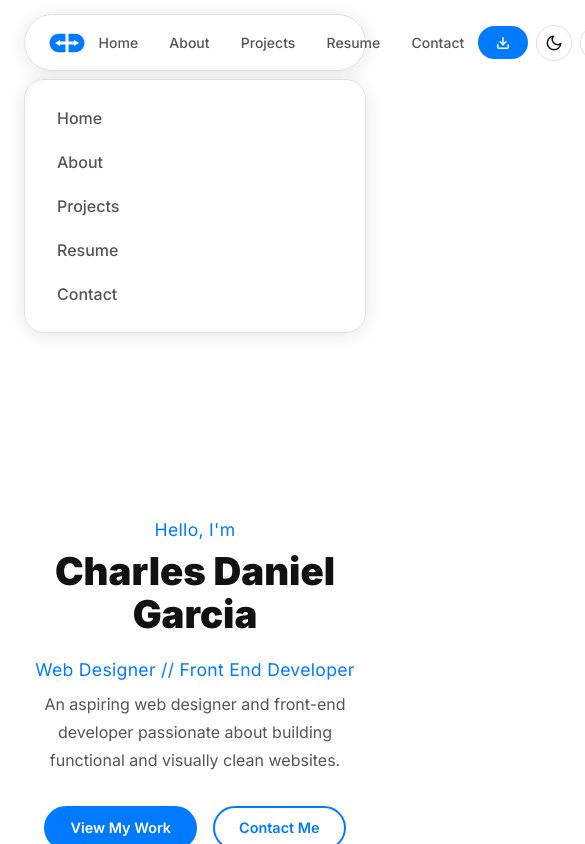
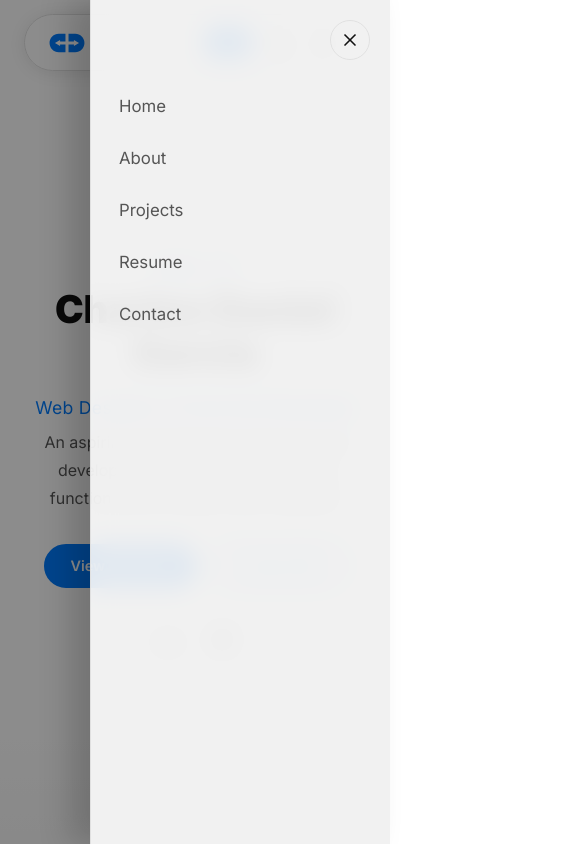
Before and after one commit to GR4C3FR/Portfolio, a React (Vite) app: page / in a window 390 px wide. Both pictures are taken after a click on the button 323 px from the left and 42 px from the top of the page. Shown: the top 844 px of the page, 585 px wide, since content can reach past the window. Built offline with nearby package versions, Linux system fonts and the light colour scheme.

Commit message:
mobile responsiveness

```diff
--- a/src/components/Navbar.css
+++ b/src/components/Navbar.css
@@ -184,3 +184,73 @@
     display: none;
   }
 }
+
+/* Side drawer + backdrop for mobile */
+.menu-backdrop {
+  position: fixed;
+  inset: 0;
+  background: rgba(0, 0, 0, 0.45);
+  z-index: 1100;
+  pointer-events: all;
+}
+
+.side-drawer {
+  position: fixed;
+  top: 0;
+  right: 0;
+  height: 100vh;
+  width: 300px;
+  max-width: 85%;
+  max-width: 100vw;
+  background: var(--nav-bg);
+  backdrop-filter: blur(12px);
+  border-left: 1px solid var(--border);
+  box-shadow: -20px 0 30px rgba(0, 0, 0, 0.18);
+  z-index: 1150;
+  display: flex;
+  flex-direction: column;
+  padding: 1.25rem;
+  gap: 1rem;
+  overflow-y: auto;
+  -webkit-overflow-scrolling: touch;
+  pointer-events: all;
+  touch-action: pan-y;
+}
+
+.drawer-header {
+  display: flex;
+  justify-content: flex-end;
+}
+
+.side-drawer .drawer-nav {
+  display: flex;
+  flex-direction: column;
+  gap: 0.5rem;
+  margin-top: 0.5rem;
+}
+
+.drawer-link {
+  background: none;
+  border: none;
+  text-align: left;
+  font-family: 'Inter', sans-serif;
+  font-size: 1.05rem;
+  padding: 0.75rem 0.5rem;
+  border-radius: 8px;
+  color: var(--text-muted);
+  cursor: pointer;
+}
+
+.drawer-link:hover {
+  background: var(--bg-secondary);
+  color: var(--text);
+}
+
+/* Ensure hamburger close button in drawer looks correct */
+.hamburger.close {
+  width: 40px;
+  height: 40px;
+  display: inline-flex;
+  align-items: center;
+  justify-content: center;
+}
--- a/src/components/Navbar.tsx
+++ b/src/components/Navbar.tsx
@@ -26,15 +26,59 @@ export default function Navbar({ darkMode, toggleDarkMode }: NavbarProps) {
 
   const scrollTo = (id: string) => {
     const el = document.getElementById(id);
-    if (el) el.scrollIntoView({ behavior: 'smooth' });
+    // If on small screens (drawer open), close drawer first so body/html overflow restores,
+    // then scroll after a short delay so scrollIntoView works reliably.
+    const isMobile = typeof window !== 'undefined' && window.innerWidth <= 768;
+    if (isMobile) {
+      setMenuOpen(false);
+      setTimeout(() => {
+        if (el) el.scrollIntoView({ behavior: 'smooth' });
+      }, 260);
+    } else {
+      if (el) el.scrollIntoView({ behavior: 'smooth' });
+      setMenuOpen(false);
+    }
+  };
+
+  const handleDrawerNavClick = (id: string, e?: React.MouseEvent) => {
+    if (e) e.stopPropagation();
+    const el = document.getElementById(id);
     setMenuOpen(false);
+    // allow drawer to close and overflow to restore, then scroll
+    setTimeout(() => {
+      if (el) {
+        el.scrollIntoView({ behavior: 'smooth' });
+        try {
+          (el as HTMLElement).focus();
+        } catch (err) {
+          // ignore
+        }
+      }
+    }, 260);
   };
+
+  useEffect(() => {
+    // lock document scroll when menu is open (both html and body)
+    document.body.style.overflow = menuOpen ? 'hidden' : '';
+    document.documentElement.style.overflow = menuOpen ? 'hidden' : '';
+    document.documentElement.style.overflowX = menuOpen ? 'hidden' : '';
+    const onKey = (e: KeyboardEvent) => {
+      if (e.key === 'Escape') setMenuOpen(false);
+    };
+    window.addEventListener('keydown', onKey);
+    return () => {
+      window.removeEventListener('keydown', onKey);
+      document.body.style.overflow = '';
+      document.documentElement.style.overflow = '';
+      document.documentElement.style.overflowX = '';
+    };
+  }, [menuOpen]);
 
   return (
     <header className="nav-wrapper">
       <nav className={`navbar ${scrolled ? 'scrolled' : ''}`}>
         {/* Logo */}
-        <button className="nav-logo" onClick={() => scrollTo('home')}>
+        <button type="button" className="nav-logo" onClick={() => scrollTo('home')}>
           <img
             src={darkMode ? '/red-logo.svg' : '/blue-logo.svg'}
             alt="Charles Garcia Logo"
@@ -43,10 +87,10 @@ export default function Navbar({ darkMode, toggleDarkMode }: NavbarProps) {
         </button>
 
         {/* Center Nav Links */}
-        <ul className={`nav-links ${menuOpen ? 'open' : ''}`}>
+        <ul className="nav-links">
           {navLinks.map((link) => (
             <li key={link.id}>
-              <button onClick={() => scrollTo(link.id)}>{link.label}</button>
+              <button type="button" onClick={() => scrollTo(link.id)}>{link.label}</button>
             </li>
           ))}
         </ul>
@@ -63,6 +107,7 @@ export default function Navbar({ darkMode, toggleDarkMode }: NavbarProps) {
             <span className="btn-label">Resume</span>
           </a>
           <button
+            type="button"
             className="icon-btn"
             onClick={toggleDarkMode}
             title={darkMode ? 'Switch to Light Mode' : 'Switch to Dark Mode'}
@@ -73,24 +118,36 @@ export default function Navbar({ darkMode, toggleDarkMode }: NavbarProps) {
 
           {/* Hamburger */}
           <button
+            type="button"
             className="hamburger"
             onClick={() => setMenuOpen(!menuOpen)}
             aria-label="Toggle menu"
+            aria-expanded={menuOpen}
           >
             {menuOpen ? <CloseIcon /> : <HamburgerIcon />}
           </button>
         </div>
       </nav>
 
-      {/* Mobile Menu */}
+      {/* Side drawer for mobile */}
       {menuOpen && (
-        <div className="mobile-menu">
-          {navLinks.map((link) => (
-            <button key={link.id} onClick={() => scrollTo(link.id)}>
-              {link.label}
-            </button>
-          ))}
-        </div>
+        <>
+          <div className="menu-backdrop" onClick={() => setMenuOpen(false)} />
+          <aside className="side-drawer" role="dialog" aria-modal="true">
+            <div className="drawer-header">
+              <button type="button" className="hamburger close" onClick={() => setMenuOpen(false)} aria-label="Close menu">
+                <CloseIcon />
+              </button>
+            </div>
+            <nav className="drawer-nav">
+              {navLinks.map((link) => (
+                <button type="button" key={link.id} onClick={(e) => handleDrawerNavClick(link.id, e)} className="drawer-link">
+                  {link.label}
+                </button>
+              ))}
+            </nav>
+          </aside>
+        </>
       )}
     </header>
   );
```
